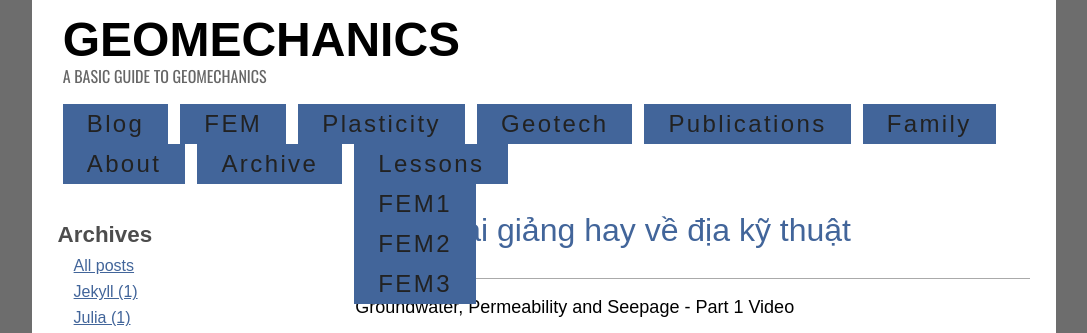
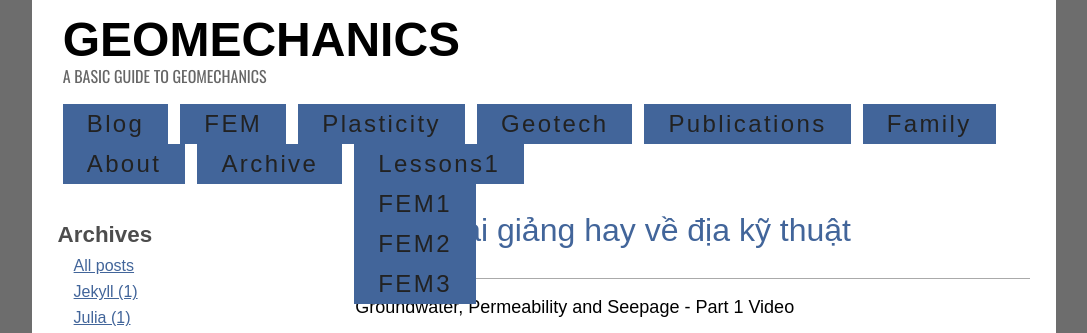
Before and after one commit to quangvunp/geomechanics, a Jekyll site: the page built from index.html, in a window 1280 px wide. Shown: the top 333 px of the page, without its empty margins (96-1183 px from the left). Built offline with Jekyll 4.4.1, drawn with Linux system fonts in a browser that asks for light colours; the list of posts is cut into pages by our own code.

Commit message:
Update default.html

```diff
--- a/_layouts/default.html
+++ b/_layouts/default.html
@@ -37,7 +37,7 @@
   <li><a href="{{site.baseurl}}/Family.html" title="Articles">Family</a></li>
   <li><a href="{{site.baseurl}}/about.html" title="learn more">About</a></li>
   <li><a href="{{site.baseurl}}/tags/" title="Archive">Archive</a></li>
-  <li><a href="#"> Lessons </a>
+  <li><a href="#"> Lessons1 </a>
 	  <ul>
 		<li><a href="#"> FEM1</a></li>
 	        <li><a href="#"> FEM2</a></li>
```
